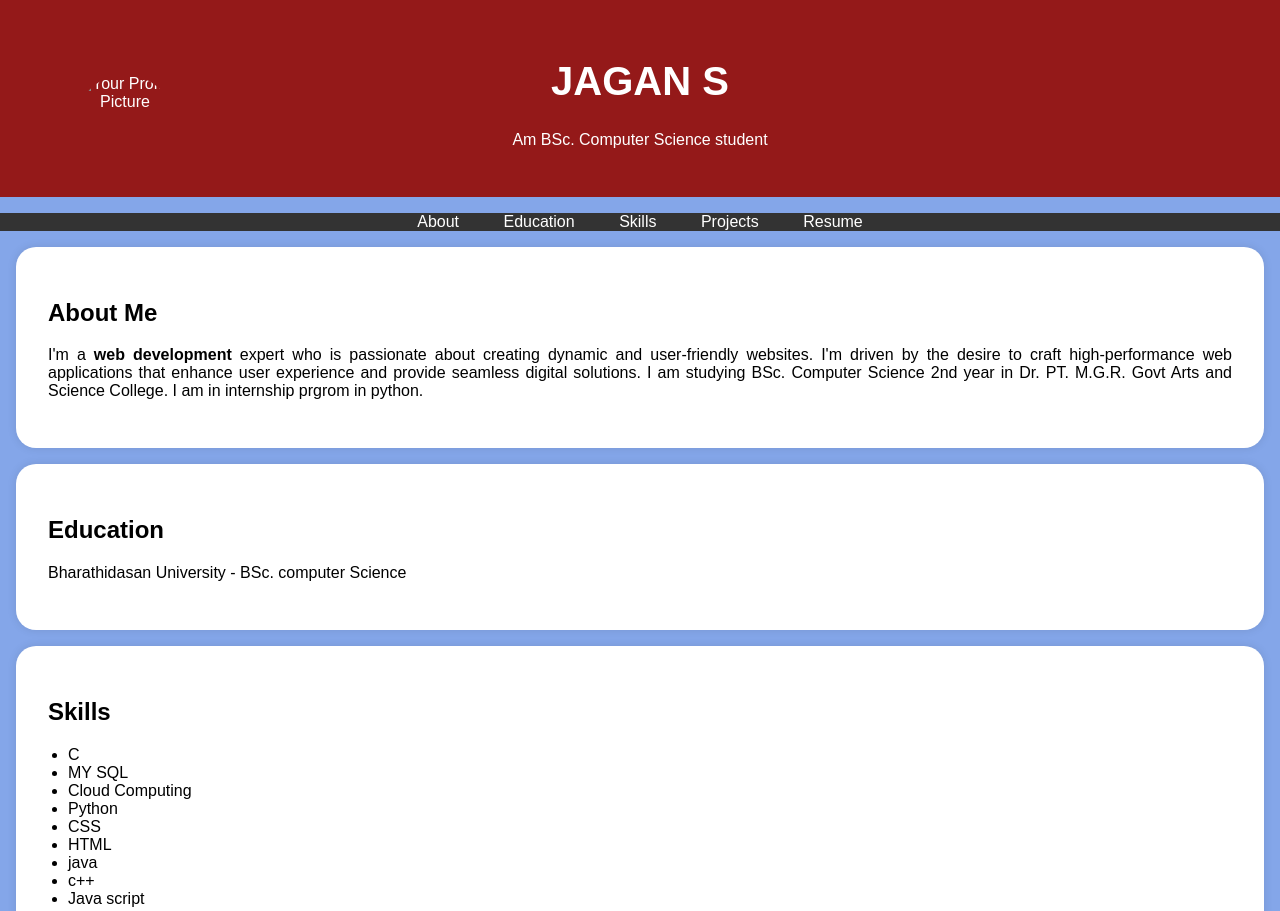
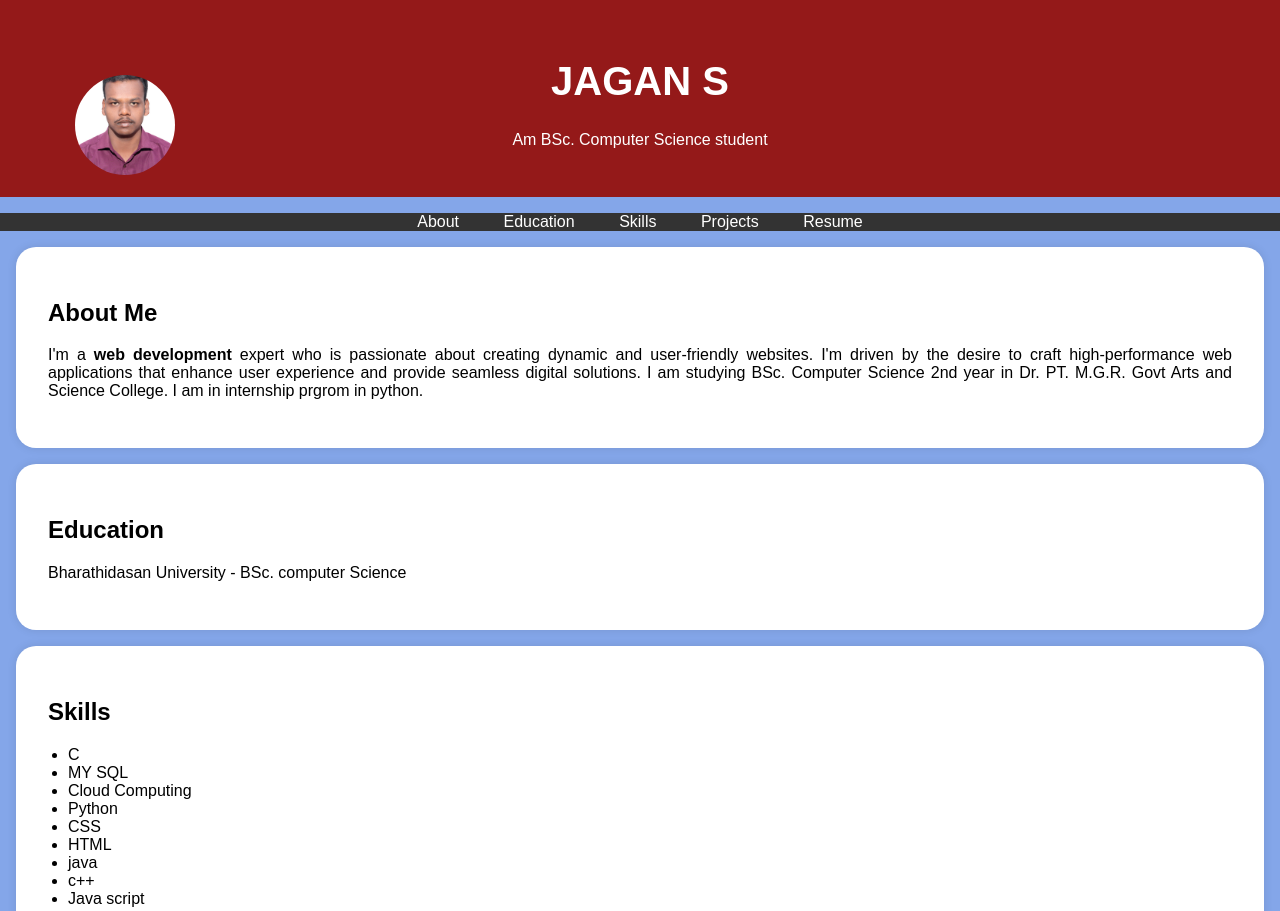
Before and after one commit to JaganGIT2006/digital-portfolio-, a plain HTML site: page index.html in a window 1280 px wide. Shown: the top 911 px of the page. Drawn offline with Linux system fonts and the light colour scheme.

Commit message:
Update index.html

```diff
--- a/index.html
+++ b/index.html
@@ -96,7 +96,7 @@
     <header>
         <div class="header-content">
             <!-- Add your profile picture here -->
-            <img src="/storage/emulated/0/Android/media/com.whatsapp/WhatsApp/Media/WhatsApp Documents/14.jpg" alt="Your Profile Picture" class="profile-picture">
+            <img src="14.jpg" alt="Your Profile Picture" class="profile-picture">
             <h1>JAGAN S</h1>
             <p>Am BSc. Computer Science student</p>
         </div>
```
